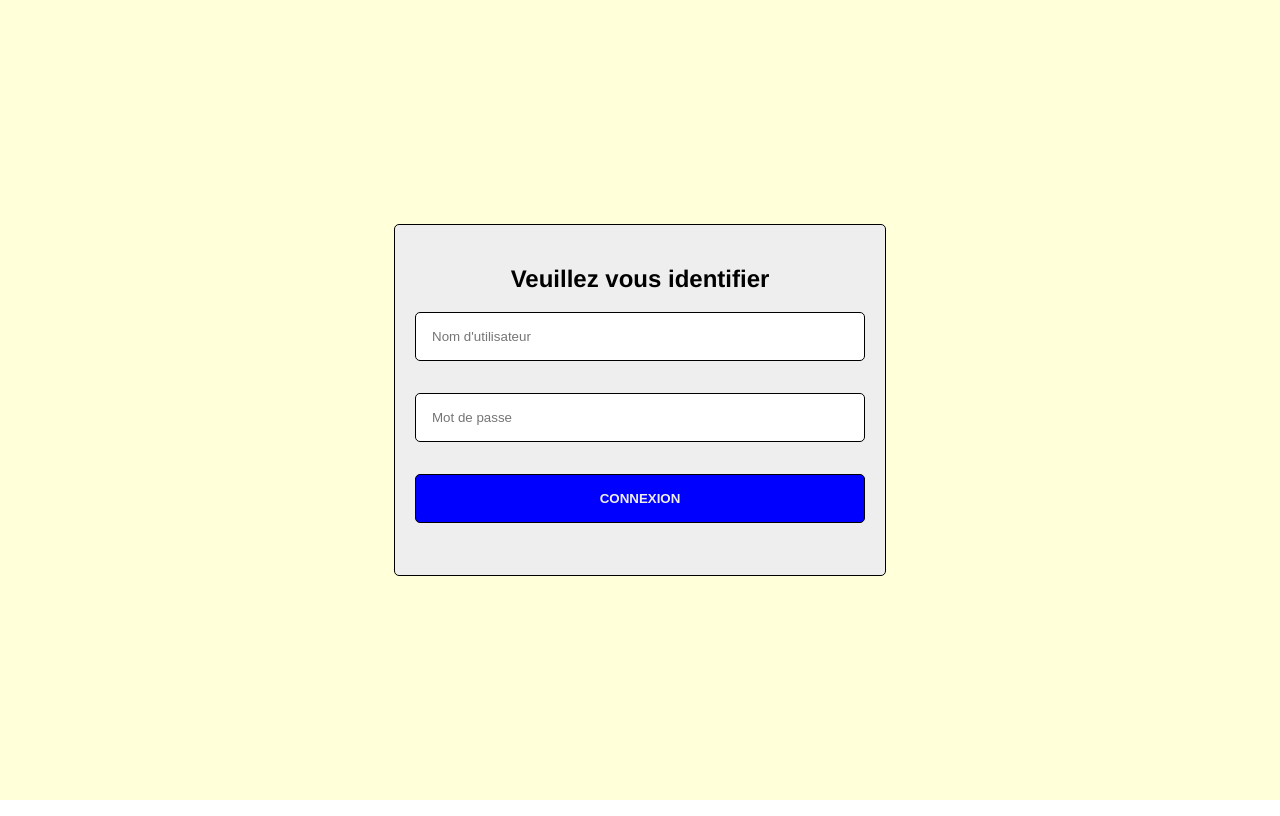
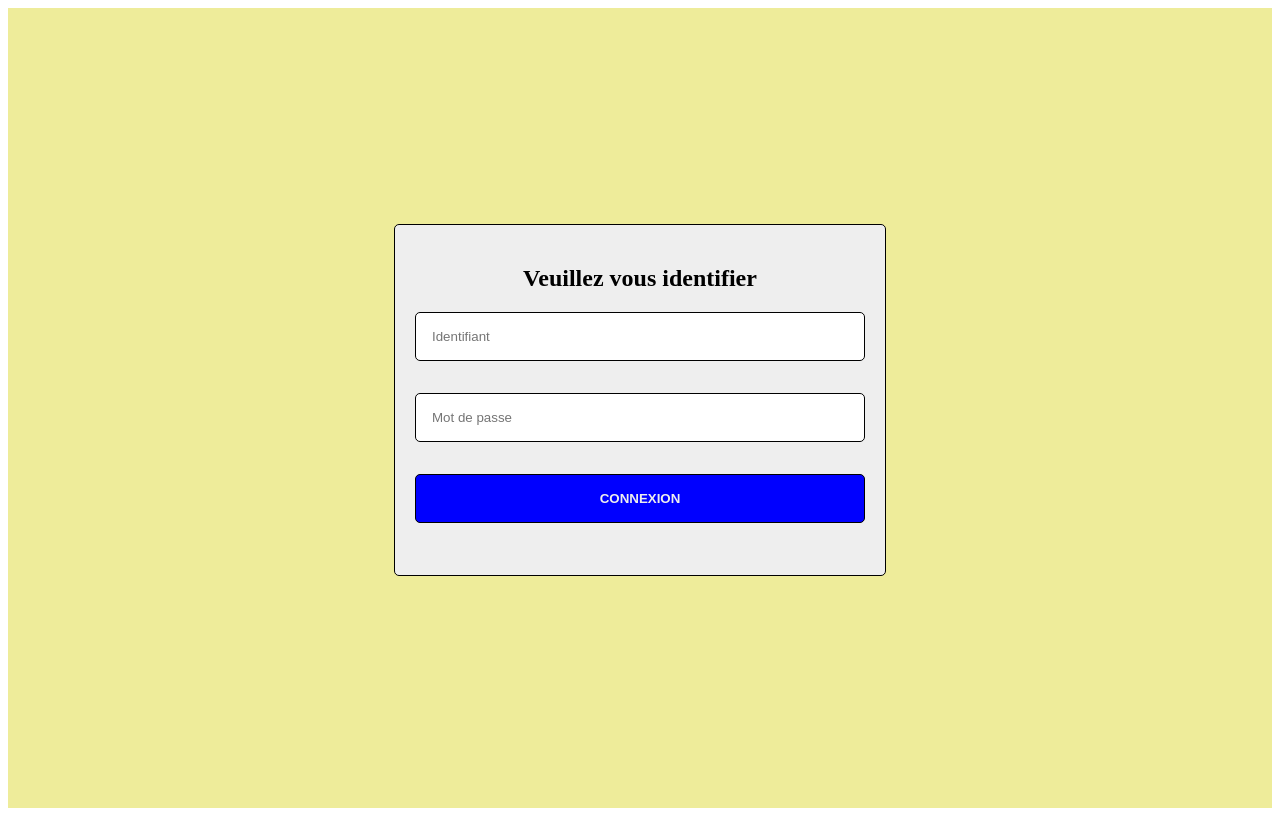
Before and after one commit to Farid69600/Business-Case, an Angular app in the folder dasboard/: page /page-login in a window 1280 px wide. Before the commit this address led to /. Built offline with nearby package versions, Linux system fonts and the light colour scheme.

Commit message:
actualisation formulaire

```diff
--- a/dasboard/src/app/app-routing.module.ts
+++ b/dasboard/src/app/app-routing.module.ts
@@ -1,10 +1,16 @@
 import { NgModule } from '@angular/core';
 import { RouterModule, Routes } from '@angular/router';
+import { PageLoginComponent } from './page-login/page-login.component';
+import { PageStatComponent } from './page-stat/page-stat.component';
 
-const routes: Routes = [];
+const routes: Routes = [
+  { path: 'page-login', component: PageLoginComponent },
+  { path: 'page-stat', component: PageStatComponent },
+  { path: '**', redirectTo: 'page-login' },
+];
 
 @NgModule({
   imports: [RouterModule.forRoot(routes)],
-  exports: [RouterModule]
+  exports: [RouterModule],
 })
-export class AppRoutingModule { }
+export class AppRoutingModule {}
--- a/dasboard/src/app/app.component.html
+++ b/dasboard/src/app/app.component.html
@@ -1 +1 @@
-<app-page-login></app-page-login>
+<router-outlet></router-outlet>
--- a/dasboard/src/app/app.module.ts
+++ b/dasboard/src/app/app.module.ts
@@ -10,10 +10,11 @@ import {
 import { fas } from '@fortawesome/free-solid-svg-icons';
 import { PageLoginComponent } from './page-login/page-login.component';
 import { PageStatComponent } from './page-stat/page-stat.component';
+import { FormsModule } from '@angular/forms';
 
 @NgModule({
   declarations: [AppComponent, PageLoginComponent, PageStatComponent],
-  imports: [BrowserModule, AppRoutingModule, FontAwesomeModule],
+  imports: [BrowserModule, AppRoutingModule, FontAwesomeModule, FormsModule],
   providers: [],
   bootstrap: [AppComponent],
 })
--- a/dasboard/src/app/page-login/page-login.component.css
+++ b/dasboard/src/app/page-login/page-login.component.css
@@ -1,19 +1,9 @@
-/****************************************************/
-
-/* Styles de base pour la page Web */
-
-html {
-  box-sizing: border-box;
-}
-
-body {
-  font-family: Helvetica, sans-serif;
-}
-
 .container {
-  width: 800px;
+  width: 100%;
+  height: 800px;
   margin-left: auto;
   margin-right: auto;
+  background-color: rgba(225, 220, 73, 0.551);
 }
 
 /****************************************************/
@@ -25,12 +15,11 @@ body {
 */
 section.sec-container {
   display: flex;
-  position: fixed;
   top: 0;
   left: 0;
   bottom: 0;
   right: 0;
-  background: rgba(255, 255, 0, 0.149);
+  position: fixed;
 }
 
 /*
--- a/dasboard/src/app/page-login/page-login.component.html
+++ b/dasboard/src/app/page-login/page-login.component.html
@@ -1,5 +1,3 @@
-<body>
-
 <div class="container">
 
     <section class="sec-container">
@@ -8,9 +6,9 @@
                 <h2>Veuillez vous identifier</h2>
             </header>
 
-                <form action="" method="post">
+            <form action="" method="post" (ngSubmit)="naviguerPageStat()">
 
-                    <input type="text" name="username" placeholder="Nom d'utilisateur" required="required" />
+                <input type="text" name="username" placeholder="Identifiant" required="required" />
                 <input type="password" name="password" placeholder="Mot de passe" required="required" />
                 <button type="submit">Connexion</button>
 
@@ -19,4 +17,3 @@
     </section>
 
 </div>
-</body>
--- a/dasboard/src/app/page-login/page-login.component.ts
+++ b/dasboard/src/app/page-login/page-login.component.ts
@@ -1,4 +1,5 @@
 import { Component, OnInit } from '@angular/core';
+import { Router } from '@angular/router';
 
 @Component({
   selector: 'app-page-login',
@@ -6,7 +7,15 @@ import { Component, OnInit } from '@angular/core';
   styleUrls: ['./page-login.component.css'],
 })
 export class PageLoginComponent implements OnInit {
-  constructor() {}
+  private router: Router;
+
+  constructor(routerAngular: Router) {
+    this.router = routerAngular;
+  }
 
   ngOnInit(): void {}
+
+  naviguerPageStat() {
+    this.router.navigate(['page-stat']);
+  }
 }
--- a/dasboard/src/app/page-stat/page-stat.component.html
+++ b/dasboard/src/app/page-stat/page-stat.component.html
@@ -1 +1 @@
-<p>page-stat works!</p>
+<h1>Ma page de statistique</h1>
```
Lines whose indentation alone changed are shown as unchanged.
